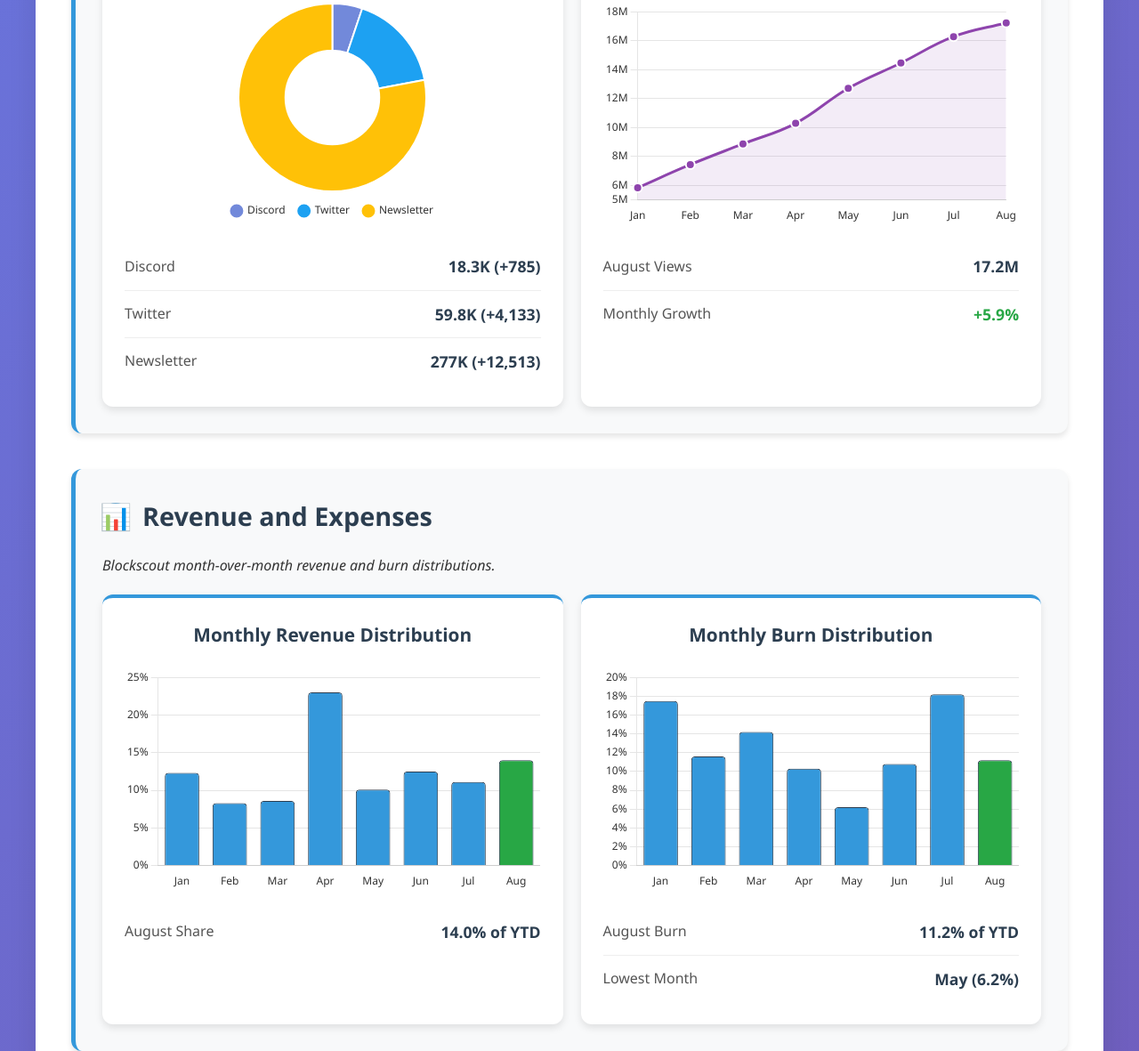
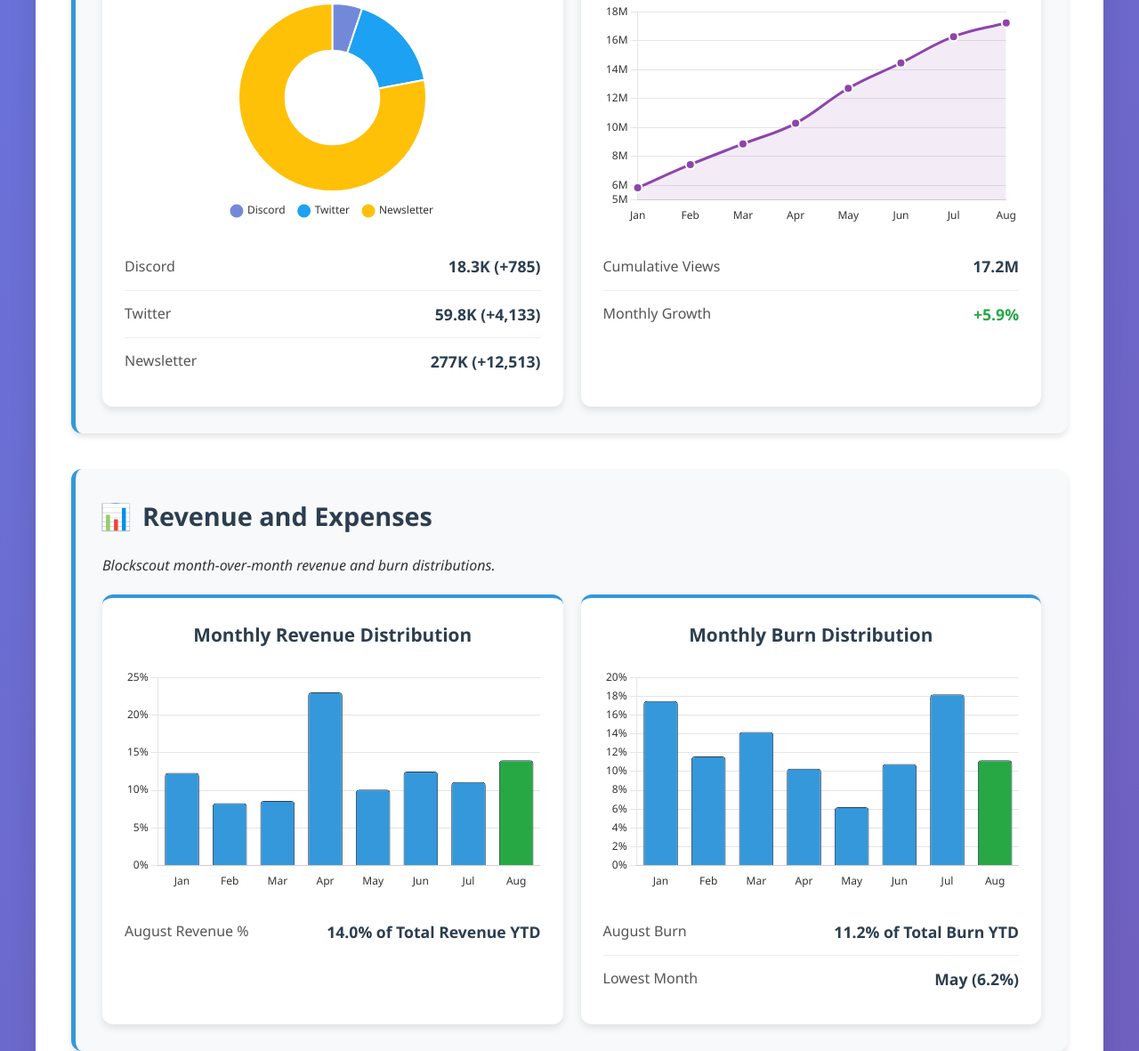
Before and after one commit to andogro/html-starter, a website: page index.html in a window 1280 px wide. Shown: the part 1602-2783 px from the top of the page at 89% size. Drawn offline with nearby package versions, Linux system fonts and the light colour scheme.

Commit message:
Update index.html

```diff
--- a/index.html
+++ b/index.html
@@ -318,7 +318,7 @@
                             <canvas id="deploymentsChart"></canvas>
                         </div>
                         <div class="metric-row">
-                            <span class="metric-label">August Total</span>
+                            <span class="metric-label">Cumulative Total</span>
                             <span class="metric-value">949</span>
                         </div>
                         <div class="metric-row">
@@ -376,7 +376,7 @@
                             <canvas id="pageViewsChart"></canvas>
                         </div>
                         <div class="metric-row">
-                            <span class="metric-label">August Views</span>
+                            <span class="metric-label">Cumulative Views</span>
                             <span class="metric-value">17.2M</span>
                         </div>
                         <div class="metric-row">
@@ -400,8 +400,8 @@
                             <canvas id="revenueChart"></canvas>
                         </div>
                         <div class="metric-row">
-                            <span class="metric-label">August Share</span>
-                            <span class="metric-value">14.0% of YTD</span>
+                            <span class="metric-label">August Revenue %</span>
+                            <span class="metric-value">14.0% of Total Revenue YTD</span>
                         </div>
                     </div>
 
@@ -412,7 +412,7 @@
                         </div>
                         <div class="metric-row">
                             <span class="metric-label">August Burn</span>
-                            <span class="metric-value">11.2% of YTD</span>
+                            <span class="metric-value">11.2% of Total Burn YTD</span>
                         </div>
                         <div class="metric-row">
                             <span class="metric-label">Lowest Month</span>
```
